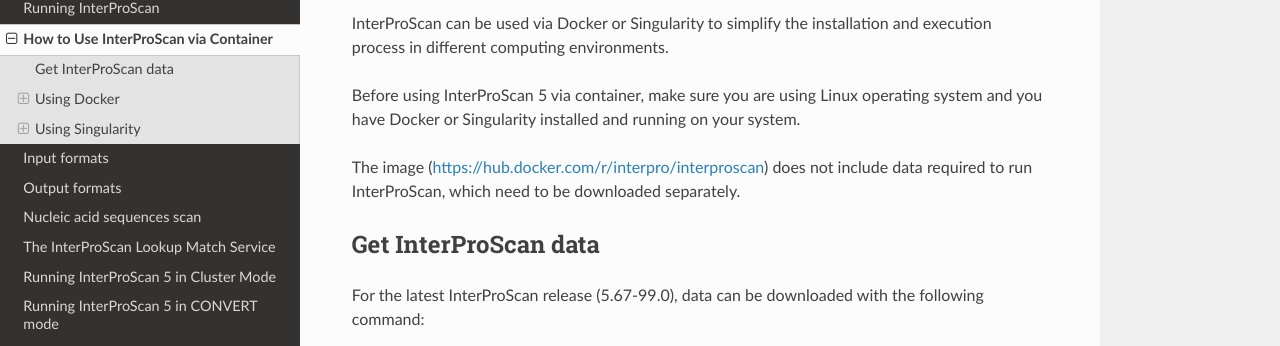
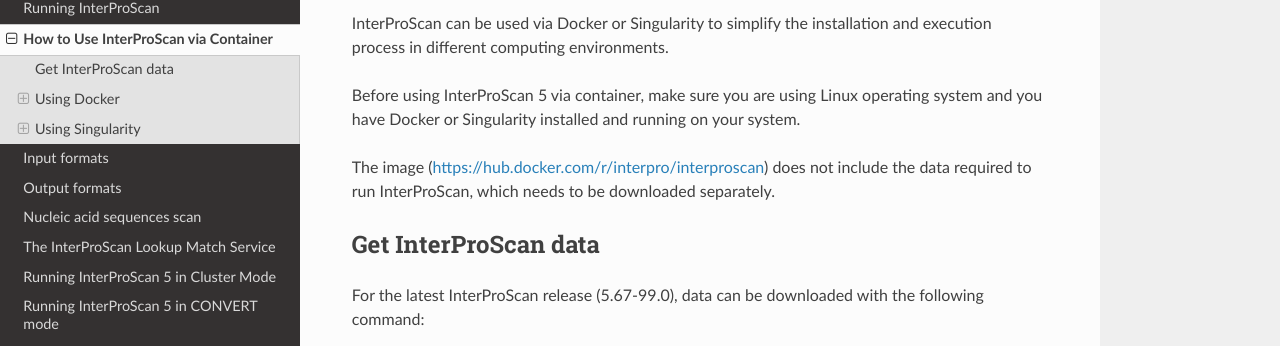
Before and after one commit to ebi-pf-team/interproscan-docs, a Sphinx documentation site: the page built from docs/HowToUseViaContainer.rst, in a window 1280 px wide and 900 px high. Shown: the part 148-494 px from the top of the window. Built offline with Sphinx 7.4.7 and the Read the Docs theme 2.0.0, drawn with Linux system fonts in a browser that asks for light colours; some of the changed text lies outside the part shown.

Commit message:
retouch text

```diff
--- a/docs/HowToUseViaContainer.rst
+++ b/docs/HowToUseViaContainer.rst
@@ -5,7 +5,7 @@
 
 Before using InterProScan 5 via container, make sure you are using Linux operating system and you have Docker or Singularity installed and running on your system.
 
-The image (https://hub.docker.com/r/interpro/interproscan) does not include data required to run InterProScan, which need to be downloaded separately.
+The image (https://hub.docker.com/r/interpro/interproscan) does not include the data required to run InterProScan, which needs to be downloaded separately.
 
 Get InterProScan data
 ~~~~~~~~~~~~~~~~~~~~~~~~~
```
Also changed, not shown: other parts of docs/HowToUseViaContainer.rst (+1 -1 lines).
